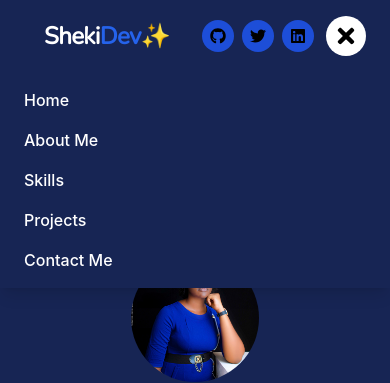
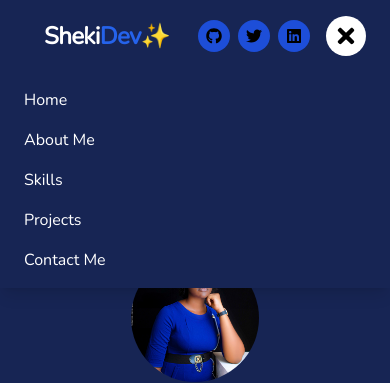
Before and after one commit to shekinahmanyi/portfolio-website2, a React (Create React App) app in the folder portfolio-site/: page / in a window 390 px wide. Both pictures are taken after a click on the button 345 px from the left and 36 px from the top of the page. Shown: the top 383 px of the page. Built offline with nearby package versions, Linux system fonts and the light colour scheme.

Commit message:
adjusted the navbar

```diff
--- a/portfolio-site/src/components/Navbar.jsx
+++ b/portfolio-site/src/components/Navbar.jsx
@@ -106,7 +106,7 @@ function Navbar() {
         <div className="flex items-center space-x-2 md:hidden">
           <button
             onClick={toggleMenu}
-            className="text-2xl focus:outline-none bg-white rounded-full p-2"
+            className="text-2xl focus:outline-none bg-white rounded-full p-2 ml-2"
           >
             {isOpen ? <FaTimes /> : <FaBars />}
           </button>
@@ -114,7 +114,7 @@ function Navbar() {
       </div>
       {isOpen && (
         <div className="container mx-auto px-6 my-4">
-          <div className="flex flex-col space-y-4">
+          <div className="flex flex-col space-y-4 font-nunito">
             <Link
               to="/"
               className={`text-white hover:text-blue-400 text-base font-medium ${
```
